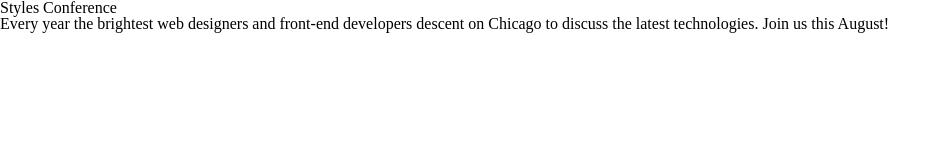
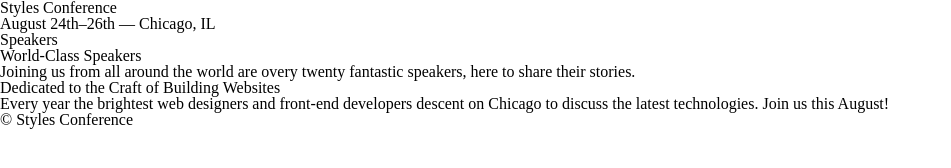
Before and after one commit to pratapbalaji/browser-practice-2, a plain HTML site: page index.html in a window 1280 px wide. Shown: the whole page, without its empty margins (0-951 px from the left). Drawn offline with Linux system fonts and the light colour scheme.

Commit message:
Adding modified index.html

```diff
--- a/index.html
+++ b/index.html
@@ -6,9 +6,27 @@
     <link rel="stylesheet" type="text/css" href="assets/stylesheets/main.css">
   </head>
   <body>
-    <h1>Styles Conference</h1>
-    <p>
-      Every year the brightest web designers and front-end developers descent on Chicago to discuss the latest technologies. Join us this August!
-    </p>
+    <header>
+      <h1>Styles Conference</h1>
+      <h3>August 24th&ndash;26th &mdash; Chicago, IL</h3>
+    </header>
+    <section>
+      <section>
+        <h5>Speakers</h5>
+        <h3>World-Class Speakers</h3>
+        <p>Joining us from all around the world are overy twenty fantastic speakers, here to share their stories.</p>
+      </section>
+      <section>
+      <h2>
+        Dedicated to the Craft of Building Websites
+      </h2>
+      <p>
+        Every year the brightest web designers and front-end developers descent on Chicago to discuss the latest technologies. Join us this August!
+      </p>
+      </section>
+    </section>
+    <footer>
+      <small>&copy; Styles Conference</small>
+    </footer>
   </body>
 </html>
```
